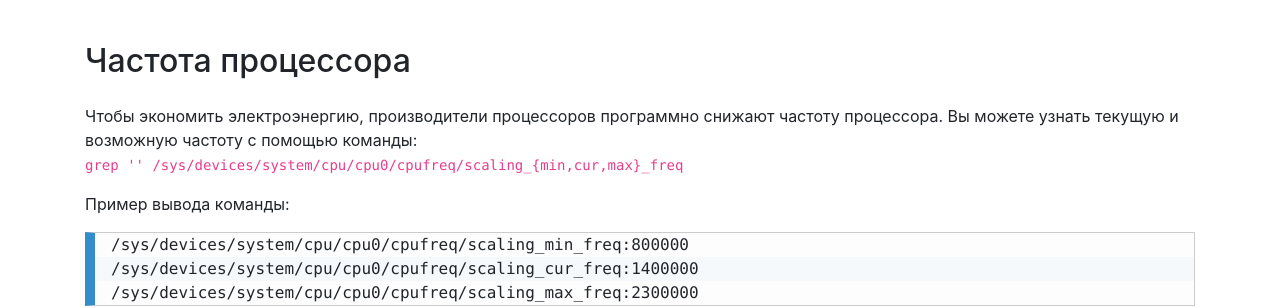
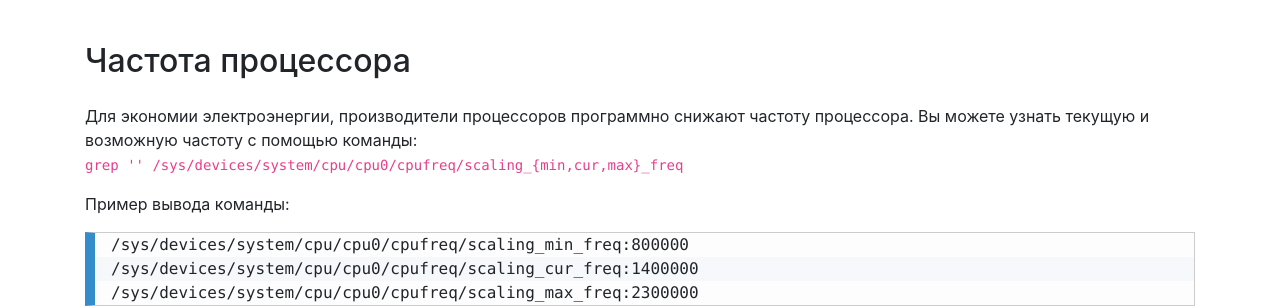
Before and after one commit to ramzes1401ss3/cesbo-www, a Jekyll site: the page built from ru/_posts/2018-11-19-cpu-clock.md, in a window 1280 px wide and 1280 px high. Shown: the part 279-587 px from the top of the window. Built offline with Jekyll 4.4.1, drawn with Linux system fonts in a browser that asks for light colours.

Commit message:
Update 2018-11-19-cpu-clock.md

````diff
--- a/ru/_posts/2018-11-19-cpu-clock.md
+++ b/ru/_posts/2018-11-19-cpu-clock.md
@@ -9,7 +9,7 @@ tags: [dev]
 
 <!-- more -->
 
-Чтобы экономить электроэнергию, производители процессоров программно снижают частоту процессора. Вы можете узнать текущую и возможную частоту с помощью команды:
+Для экономии электроэнергии, производители процессоров программно снижают частоту процессора. Вы можете узнать текущую и возможную частоту с помощью команды:
 ```grep '' /sys/devices/system/cpu/cpu0/cpufreq/scaling_{min,cur,max}_freq```
 
 Пример вывода команды:
````
